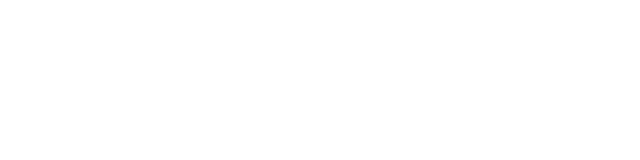
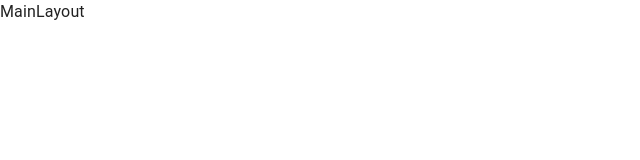
Before and after one commit to Ilesanmi-Erioluwa-Victor/react-side-bar, a React (Create React App) app: page / in a window 1280 px wide. Shown: the top 160 px of the page, without its empty margins (0-640 px from the left). Built offline with nearby package versions, Linux system fonts and the light colour scheme.

Commit message:
Creating routes in app.tsx

```diff
--- a/src/App.tsx
+++ b/src/App.tsx
@@ -1,3 +1,4 @@
+import MainLayout from "components/layout/MainLayout";
 import React from "react";
 import { BrowserRouter, Routes, Route } from "react-router-dom";
 
@@ -5,7 +6,7 @@
   return (
     <BrowserRouter>
       <Routes>
-        <Route path="/"/>
+        <Route path="/" element={<MainLayout /> } />
       </Routes>
     </BrowserRouter>
   );
```
